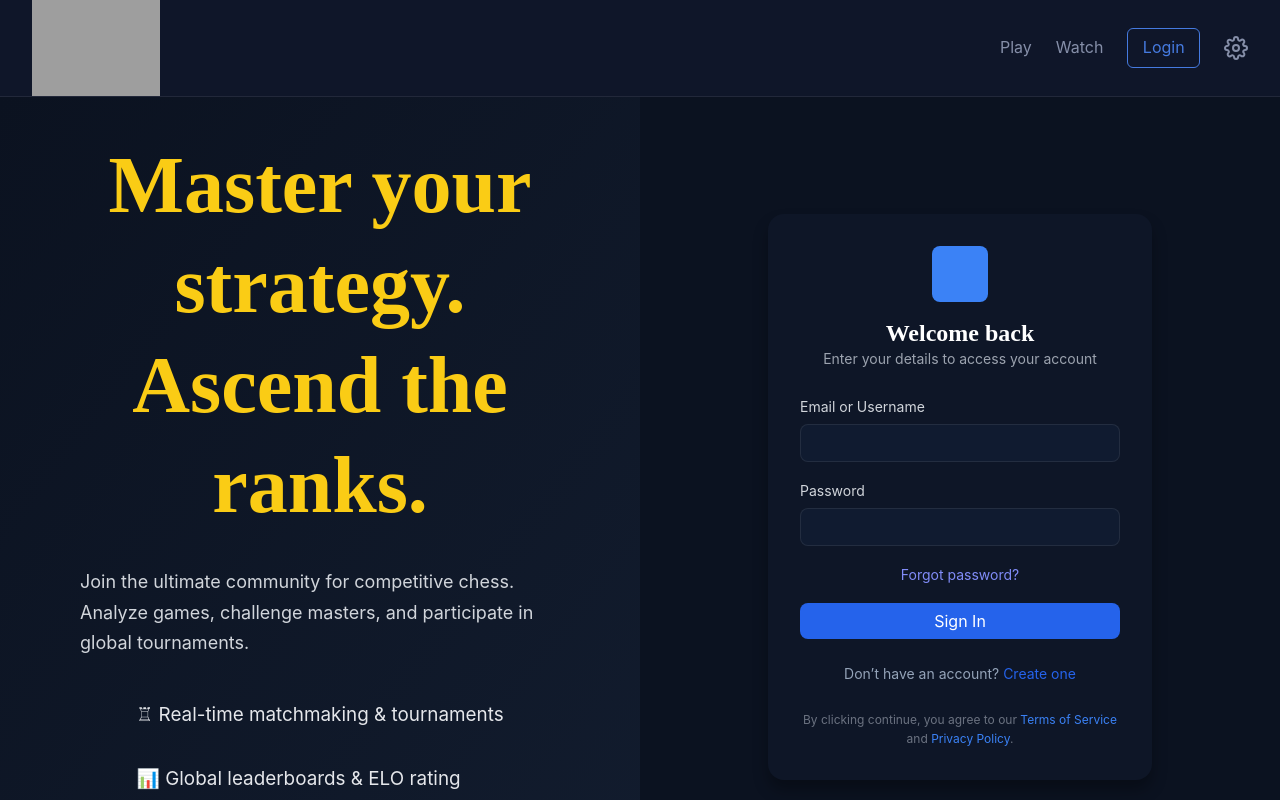
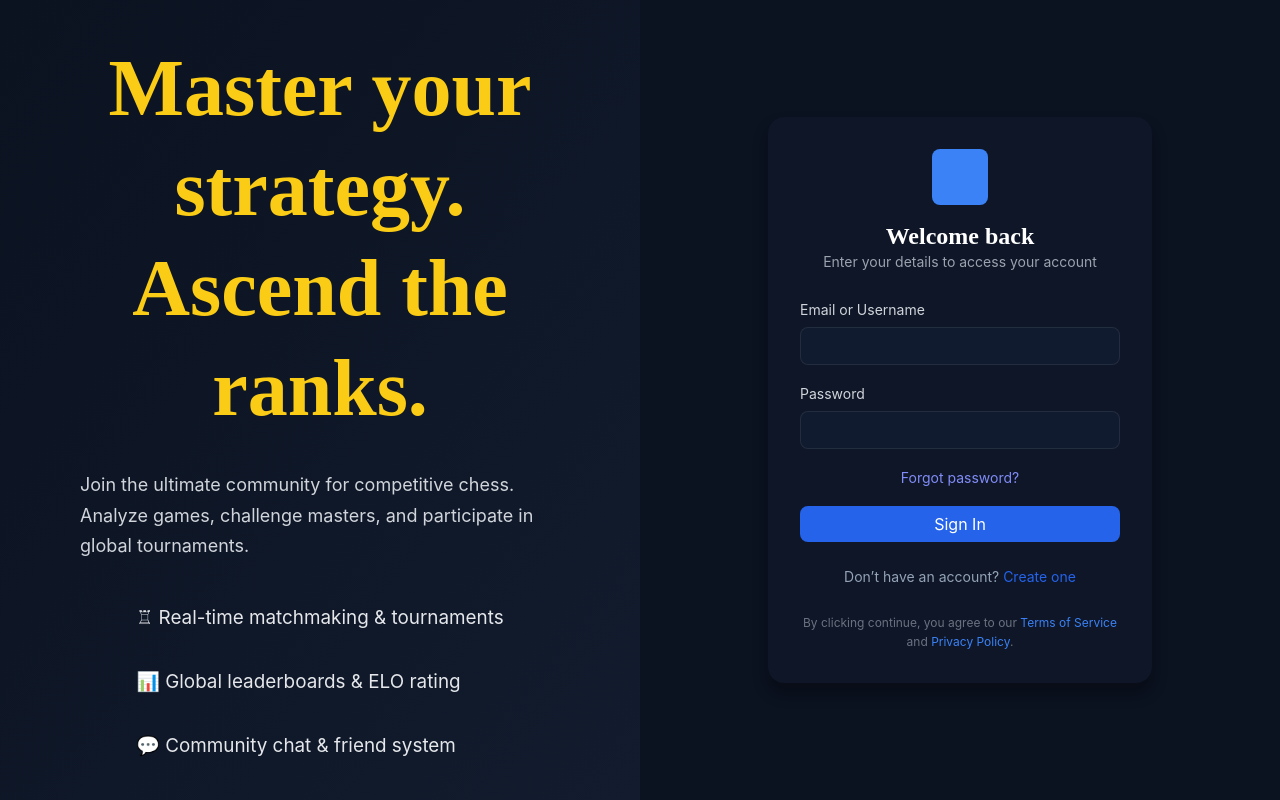
Before and after one commit to najat-motie/ft_transcendence, a React (Vite) app in the folder frontend/: page /login in a window 1280 px wide. Shown: the top 800 px of the page. Built offline with nearby package versions, Linux system fonts and the light colour scheme; grey boxes are pictures that could not be loaded.

Commit message:
feat: hide navbar and footer on auth pages

```diff
--- a/frontend/src/layouts/BaseLayout.jsx
+++ b/frontend/src/layouts/BaseLayout.jsx
@@ -1,11 +1,18 @@
-import { Link, NavLink, Outlet } from "react-router-dom";
+import { Link, NavLink, Outlet, useLocation } from "react-router-dom";
 import { FiSettings } from 'react-icons/fi';
 import '../styles/base-layout.css'
 import logo from "../assets/logo.png";
 
 export default function BaseLayout() {
+  const location = useLocation();
+  const hideNavbarFooter =
+  location.pathname === "/login" ||
+  location.pathname === "/register" ||
+  location.pathname === "/forgot-password";
+
   return (
     <div className="layout">
+      {!hideNavbarFooter && (
       <header className="layout-header">
         <div className="logo">
           <Link to="/" className="logo-link">
@@ -20,12 +27,13 @@ export default function BaseLayout() {
             <FiSettings size={24} />
           </Link>
         </nav>
-      </header>
+      </header>)}
 
       <main className="layout-content">
         <Outlet />
       </main>
 
+      {!hideNavbarFooter && (
       <footer className="layout-footer">
         <div className="footer-copy">
           <p>© {new Date().getFullYear()} ft_transcendence</p>
@@ -34,7 +42,7 @@ export default function BaseLayout() {
           <Link to="/terms-of-service">Terms</Link>
           <Link to="/privacy-policy">Privacy</Link>
         </div>
-      </footer>
+      </footer>)}
     </div>
   );
 }
--- a/frontend/src/pages/auth/Login.jsx
+++ b/frontend/src/pages/auth/Login.jsx
@@ -47,7 +47,7 @@ function Login() {
               <label>Password</label>
               <Input type="password" />
               <div className="forgot-password">
-                <a href="/reset-password">Forgot password?</a>
+                <a href="/forgot-password">Forgot password?</a>
               </div>
             </div>
 
```
